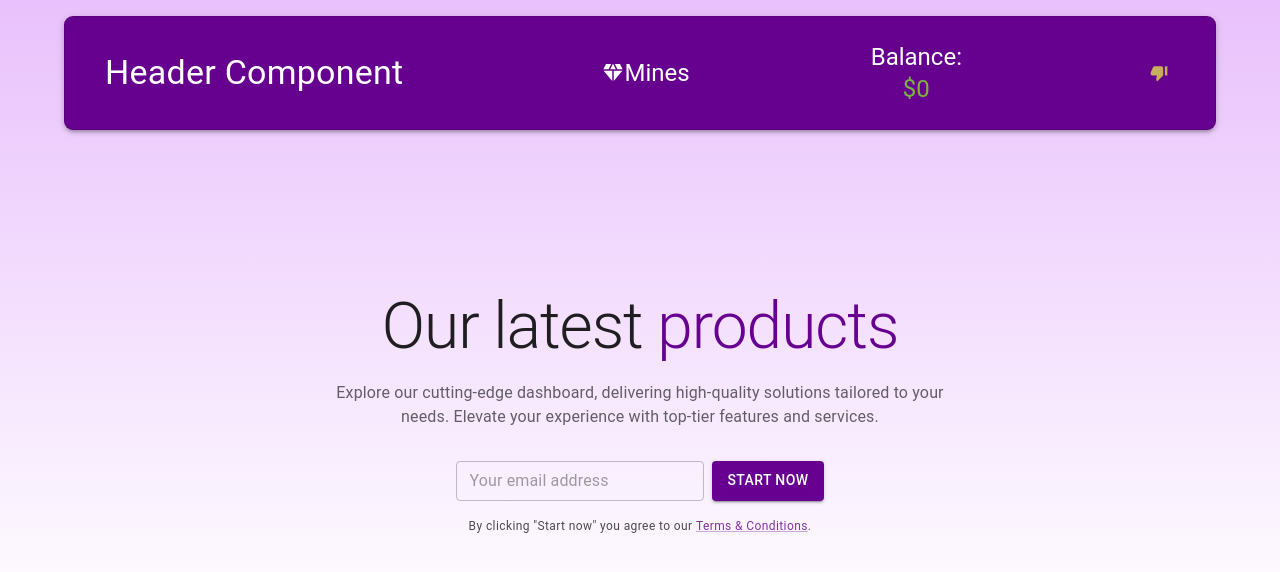
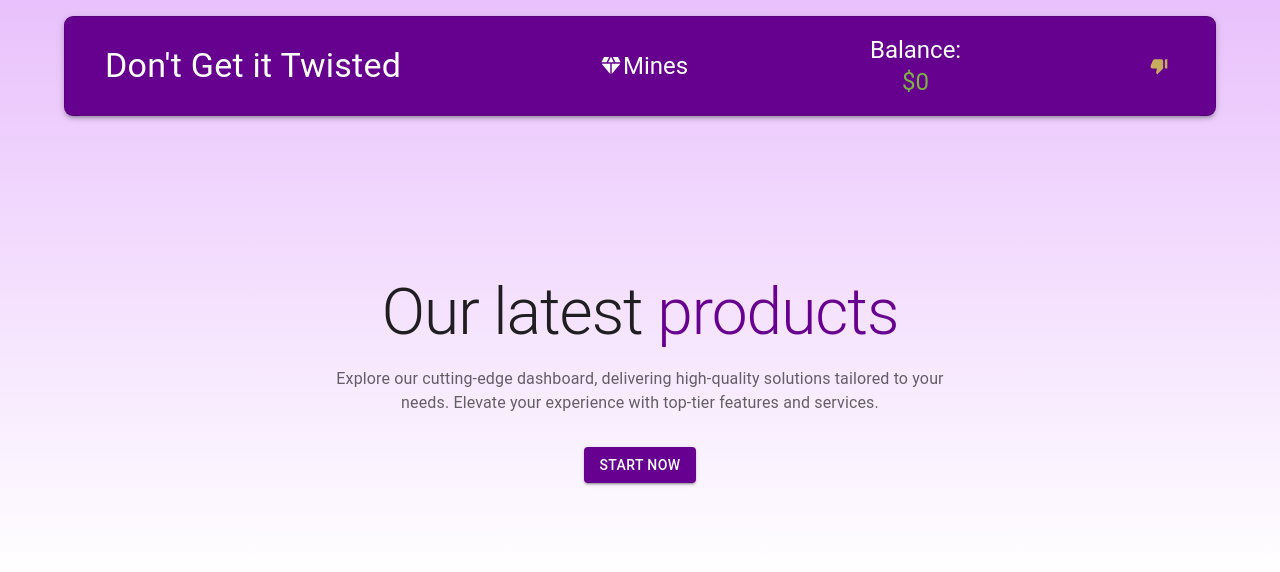
Before and after one commit to takeuchi-masaki/antigambling, a React (Create React App) app: page / in a window 1280 px wide. Shown: the top 572 px of the page. Built offline with nearby package versions, Linux system fonts and the light colour scheme.

Commit message:
update logo

```diff
--- a/src/components/Header.tsx
+++ b/src/components/Header.tsx
@@ -1,5 +1,5 @@
 import React from "react";
-import { Paper, AppBar, Typography, PaletteMode, Container, MenuItem, Divider } from "@mui/material";
+import { Box, Paper, AppBar, Typography, PaletteMode, Container, MenuItem, } from "@mui/material";
 import ToggleModeButton from "./ToggleModeButton";
 import { useNavigate } from "react-router-dom";
 import DiamondIcon from '@mui/icons-material/Diamond';
@@ -41,11 +41,23 @@ const Header = ({mode, toggleMode}: HeaderProps) => {
                 borderColor: 'divider',
                 padding: theme.spacing(3),
                 boxShadow: 3,
+                height: 100,
               })}
               >
-                <MenuItem onClick={routeHome}>
-                    <Typography variant="h4" color={'white'}>Header Component</Typography>
-                </MenuItem>
+                {mode === 'dark' ? (
+                    <Box
+                        component={'img'}
+                        src={'/twisted.png'}
+                        sx={{
+                            height: 65,
+                            width: 300,
+                    }}
+                    />
+                ) : (
+                    <MenuItem onClick={routeHome}>
+                        <Typography variant="h4" color={'white'}>Don't Get it Twisted</Typography>
+                    </MenuItem>
+                )}
                 <MenuItem onClick={routeMines}>
                     <DiamondIcon sx={{ color: 'white' }} />
                     <Typography variant="h5" color={'white'}>Mines</Typography>
--- a/src/components/Hero.tsx
+++ b/src/components/Hero.tsx
@@ -1,11 +1,8 @@
 import * as React from 'react';
-import { alpha } from '@mui/material';
 import Box from '@mui/material/Box';
 import Button from '@mui/material/Button';
 import Container from '@mui/material/Container';
-import Link from '@mui/material/Link';
 import Stack from '@mui/material/Stack';
-import TextField from '@mui/material/TextField';
 import Typography from '@mui/material/Typography';
 
 export default function Hero() {
@@ -65,29 +62,10 @@ export default function Hero() {
             useFlexGap
             sx={{ pt: 2, width: { xs: '100%', sm: 'auto' } }}
           >
-            <TextField
-              id="outlined-basic"
-              hiddenLabel
-              size="small"
-              variant="outlined"
-              aria-label="Enter your email address"
-              placeholder="Your email address"
-              inputProps={{
-                autocomplete: 'off',
-                ariaLabel: 'Enter your email address',
-              }}
-            />
             <Button variant="contained" color="primary">
               Start now
             </Button>
           </Stack>
-          <Typography variant="caption" textAlign="center" sx={{ opacity: 0.8 }}>
-            By clicking &quot;Start now&quot; you agree to our&nbsp;
-            <Link href="#" color="primary">
-              Terms & Conditions
-            </Link>
-            .
-          </Typography>
         </Stack>
       </Container>
     </Box>
```
Also changed, not shown: public/twisted.png (added).
